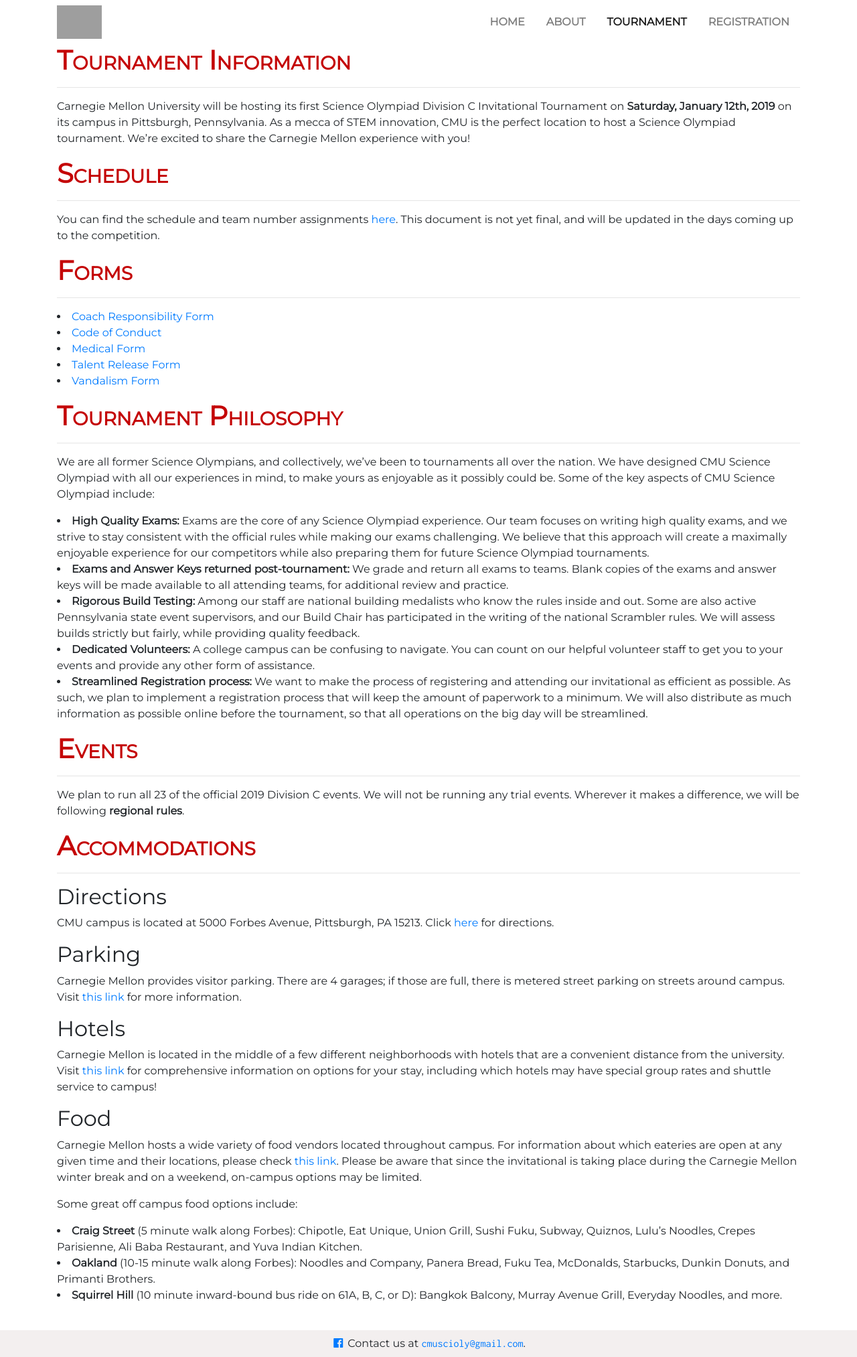
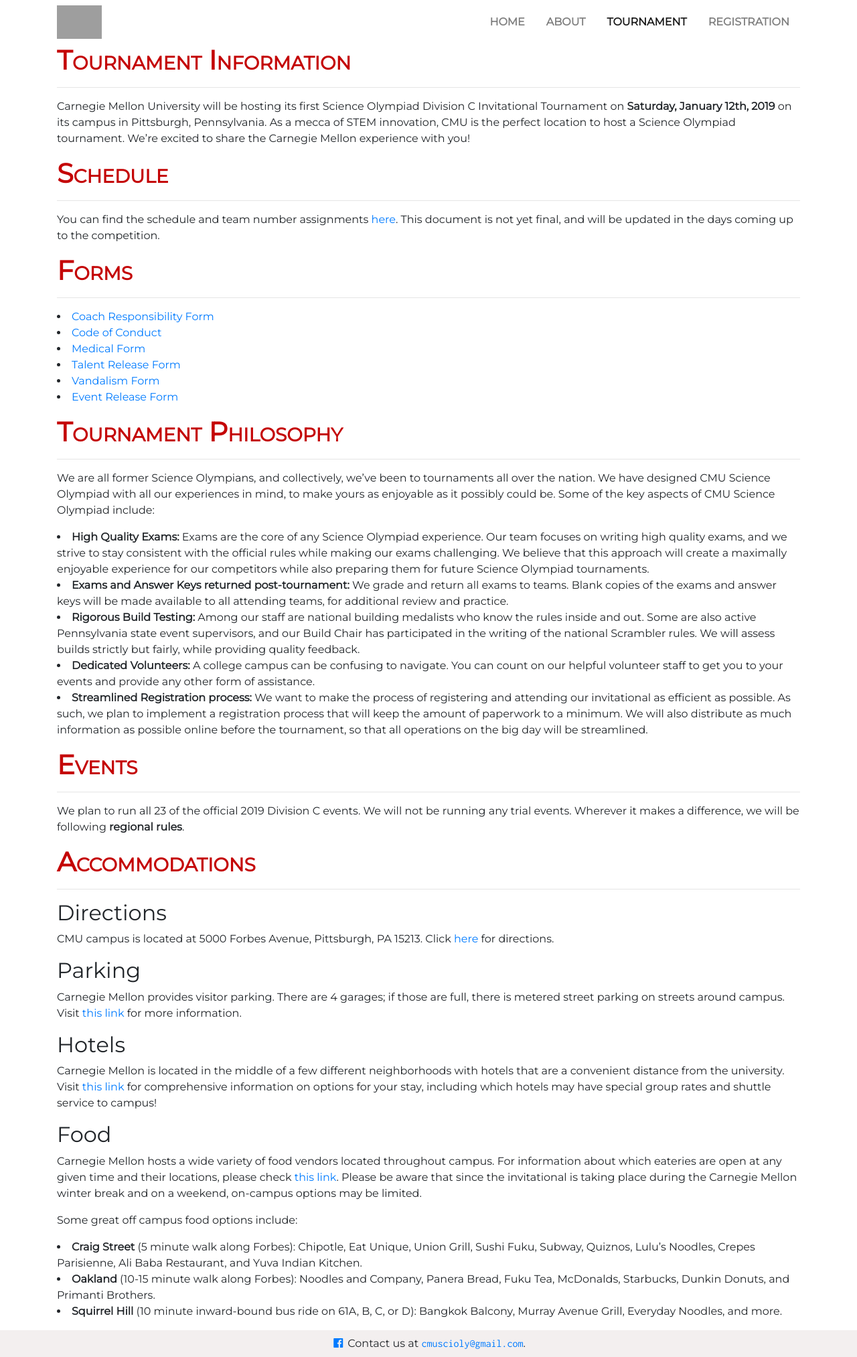
Before and after one commit to cmuscioly/cmuscioly.github.io, a Jekyll site: the page built from tournament.md, in a window 1280 px wide. Shown: the whole page at 67% size. Built offline with Jekyll 4.4.1, drawn with Linux system fonts in a browser that asks for light colours; nearby versions of some CDN libraries; grey boxes are pictures that could not be loaded.

Commit message:
Add another form

```diff
--- a/tournament.md
+++ b/tournament.md
@@ -22,6 +22,7 @@
 - <a href="/assets/Medical Form.pdf" target="_blank">Medical Form</a>
 - <a href="/assets/Talent Release Form.pdf" target="_blank">Talent Release Form</a>
 - <a href="/assets/Vandalism Form.pdf" target="_blank">Vandalism Form</a>
+- <a href="/assets/OneTime-Event-Release-Form.pdf" target="_blank">Event Release Form</a>
 
 # Tournament Philosophy
 <hr>
```
Also changed, not shown: 1 other file.
